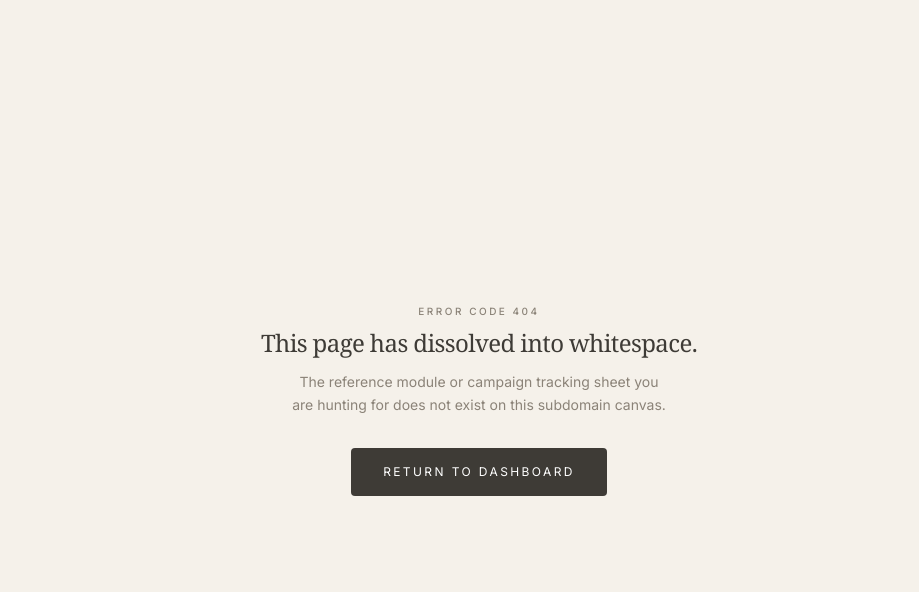
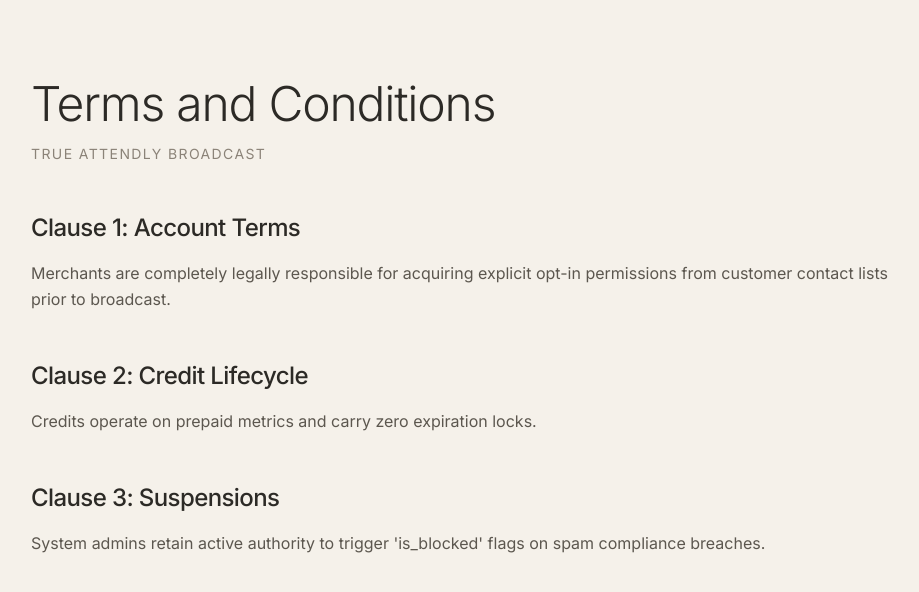
Before and after one commit to SharafathPersonal/Frontloop, a Next.js app: page /terms in a window 1280 px wide. Before the commit this address had no page. Shown: the top 592 px of the page, without its empty margins (161-1080 px from the left). Built offline with nearby package versions, Linux system fonts and the light colour scheme; a web font is replaced by a local one.

Commit message:
Phase 24: Legal Compliance & SEO Asset Generation

```diff
--- a/src/app/layout.tsx
+++ b/src/app/layout.tsx
@@ -2,16 +2,18 @@ import type { Metadata } from 'next';
 import './globals.css';
 
 export const metadata: Metadata = {
-  title: 'True Attendly Broadcast — Editorial WhatsApp Marketing Platform',
-  description:
-    'Transform passive buyers into lifetime patrons. Launch high-converting story updates, broadcast dynamic offers, and manage credit-driven pipelines with sub-second global execution.',
+  title: "True Attendly Broadcast | Editorial WhatsApp Marketing Platform",
+  description: "Transform passive buyers into lifetime patrons. Launch high-converting AI-polished marketing updates, manage dynamic CSV/Excel registries, and process credit-driven WhatsApp pipelines with sub-second global execution and zero monthly fees.",
+  keywords: ["WhatsApp Marketing Software", "B2B Retail SaaS", "AI Message Polisher", "Bulk WhatsApp Broadcast", "Pay as you send Marketing", "Excel Contact Sync"],
   metadataBase: new URL('https://broadcast.trueattendly.online'),
   openGraph: {
-    title: 'True Attendly Broadcast',
-    description: 'The Editorial WhatsApp Marketing Platform for High-Retention Retail.',
-    url: 'https://broadcast.trueattendly.online',
-    siteName: 'True Attendly Broadcast',
-    type: 'website',
+    title: "True Attendly Broadcast",
+    description: "The Professional WhatsApp Marketing Platform for High-Retention Retail.",
+    url: "https://broadcast.trueattendly.online",
+    siteName: "True Attendly Broadcast",
+    images: [{ url: "/images/logo-dark.png", width: 800, height: 600 }],
+    locale: "en_US",
+    type: "website",
   },
   twitter: {
     card: 'summary_large_image',
--- /dev/null
+++ b/src/app/privacy/page.tsx
@@ -0,0 +1,35 @@
+import React from 'react';
+
+export default function PrivacyPolicy() {
+  return (
+    <div className="min-h-screen bg-[#F5F1EA] text-[#3E3B36] py-20 px-6 sm:px-12 md:px-24">
+      <div className="max-w-4xl mx-auto space-y-12">
+        <div>
+          <h1 className="text-4xl md:text-5xl font-light tracking-tight text-[#2C2A26] mb-4">Privacy Policy</h1>
+          <p className="text-[#8B8378] text-sm uppercase tracking-widest">True Attendly Broadcast</p>
+        </div>
+
+        <section className="space-y-4">
+          <h2 className="text-2xl font-medium tracking-tight text-[#2C2A26]">Section 1: Data Collection</h2>
+          <p className="text-[#5C574F] leading-relaxed">
+            We parse phone numbers via uploaded spreadsheets strictly processed under encrypted PostgreSQL isolation.
+          </p>
+        </section>
+
+        <section className="space-y-4">
+          <h2 className="text-2xl font-medium tracking-tight text-[#2C2A26]">Section 2: Data Usage</h2>
+          <p className="text-[#5C574F] leading-relaxed">
+            Information is never traded and strictly channeled to Meta Cloud API endpoints.
+          </p>
+        </section>
+
+        <section className="space-y-4">
+          <h2 className="text-2xl font-medium tracking-tight text-[#2C2A26]">Section 3: Payment Handling</h2>
+          <p className="text-[#5C574F] leading-relaxed">
+            Payment Handling via Cashfree.
+          </p>
+        </section>
+      </div>
+    </div>
+  );
+}
--- /dev/null
+++ b/src/app/terms/page.tsx
@@ -0,0 +1,35 @@
+import React from 'react';
+
+export default function TermsAndConditions() {
+  return (
+    <div className="min-h-screen bg-[#F5F1EA] text-[#3E3B36] py-20 px-6 sm:px-12 md:px-24">
+      <div className="max-w-4xl mx-auto space-y-12">
+        <div>
+          <h1 className="text-4xl md:text-5xl font-light tracking-tight text-[#2C2A26] mb-4">Terms and Conditions</h1>
+          <p className="text-[#8B8378] text-sm uppercase tracking-widest">True Attendly Broadcast</p>
+        </div>
+
+        <section className="space-y-4">
+          <h2 className="text-2xl font-medium tracking-tight text-[#2C2A26]">Clause 1: Account Terms</h2>
+          <p className="text-[#5C574F] leading-relaxed">
+            Merchants are completely legally responsible for acquiring explicit opt-in permissions from customer contact lists prior to broadcast.
+          </p>
+        </section>
+
+        <section className="space-y-4">
+          <h2 className="text-2xl font-medium tracking-tight text-[#2C2A26]">Clause 2: Credit Lifecycle</h2>
+          <p className="text-[#5C574F] leading-relaxed">
+            Credits operate on prepaid metrics and carry zero expiration locks.
+          </p>
+        </section>
+
+        <section className="space-y-4">
+          <h2 className="text-2xl font-medium tracking-tight text-[#2C2A26]">Clause 3: Suspensions</h2>
+          <p className="text-[#5C574F] leading-relaxed">
+            System admins retain active authority to trigger 'is_blocked' flags on spam compliance breaches.
+          </p>
+        </section>
+      </div>
+    </div>
+  );
+}
--- a/src/types/broadcast.ts
+++ b/src/types/broadcast.ts
@@ -190,6 +190,10 @@ export interface RegisterFormValues {
   owner_phone: string;
   contact_number?: string;
   location_address?: string;
+  city?: string;
+  district?: string;
+  state?: string;
+  country?: string;
   industry_type: string;
 }
 
```
Also changed, not shown: public/llms-full.txt (added), public/llms.txt (added), 1 other file (tests, documents, lock files or other folders).
